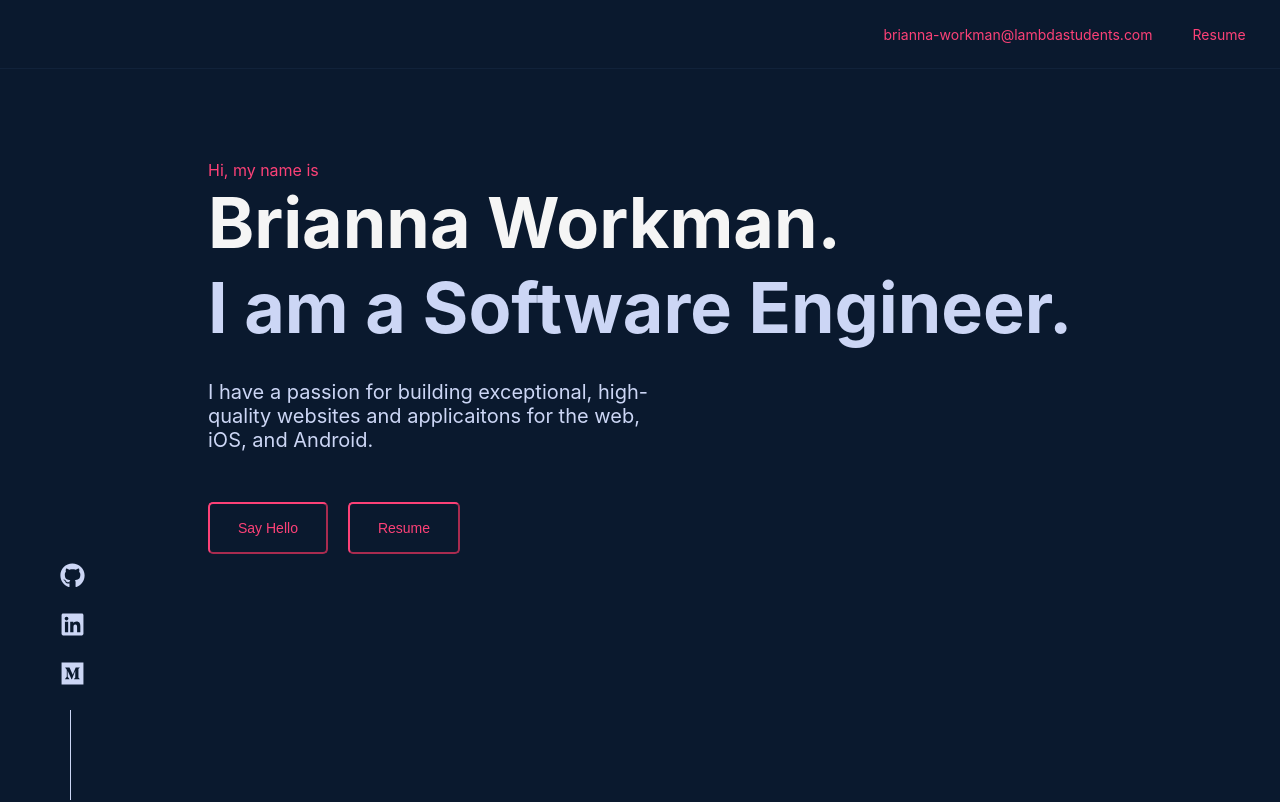
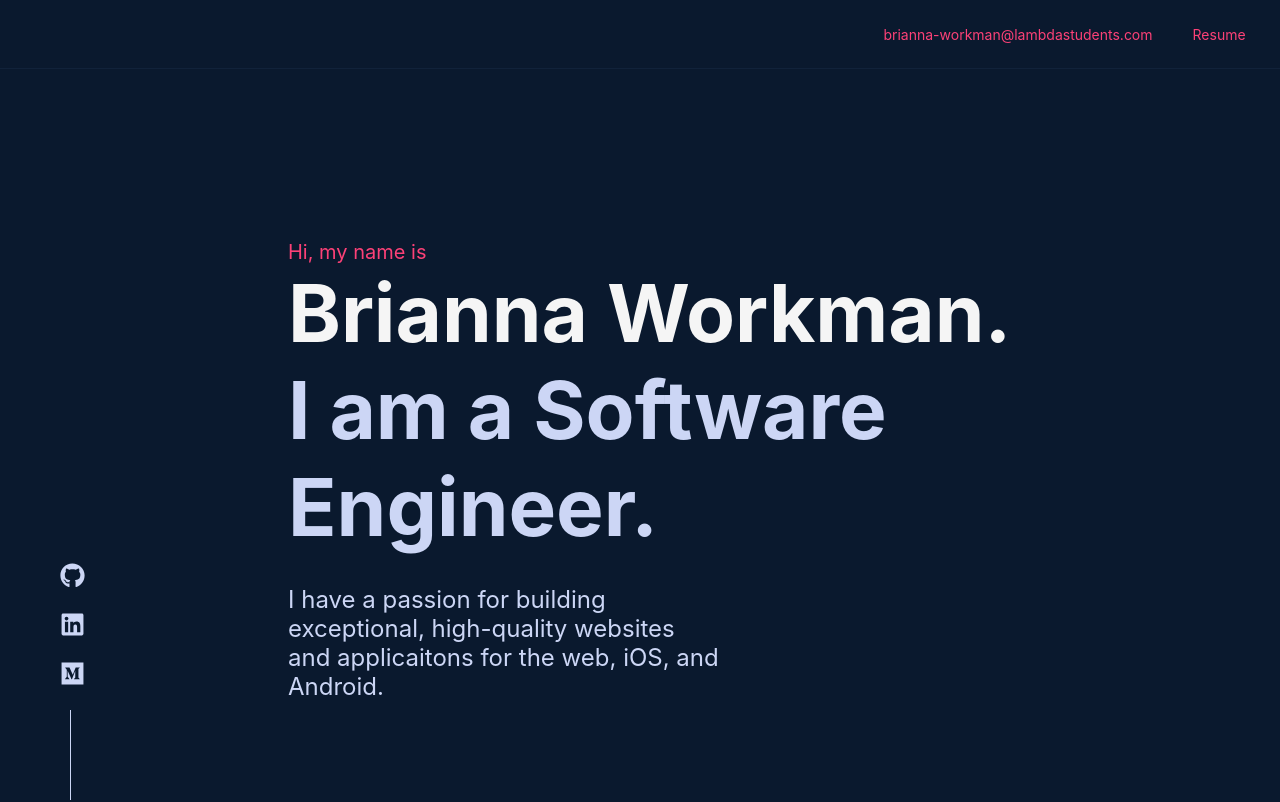
Before and after one commit to briannaworkman/portfolio, a React (Create React App) app: page / in a window 1280 px wide. Shown: the top 802 px of the page. Built offline with nearby package versions, Linux system fonts and the light colour scheme.

Commit message:
gets rid of email and resume buttons in header

```diff
--- a/src/assets/styles/header.css
+++ b/src/assets/styles/header.css
@@ -1,8 +1,8 @@
 .header-container {
   height: 100vh;
   margin: 0 auto;
-  padding-left: 5rem;
-  padding-top: 10rem;
+  padding-left: 10rem;
+  padding-top: 30vh;
 }
 
 .header {
@@ -13,18 +13,18 @@
 .header-p {
   color: #fc4177;
   margin: 0;
-  font-size: 16px;
+  font-size: 20px;
 }
 
 .header-h1 {
   color: #f5f5f5;
-  font-size: 70px;
+  font-size: 80px;
   margin: 0;
 }
 
 .header-h2 {
   color: #ccd6f5;
-  font-size: 70px;
+  font-size: 80px;
   margin: 0;
 }
 
@@ -32,7 +32,7 @@
   margin-top: 30px;
   width: 50%;
   color: #ccd6f5;
-  font-size: 20px;
+  font-size: 24px;
 }
 
 .button-container {
--- a/src/components/Header.js
+++ b/src/components/Header.js
@@ -13,14 +13,6 @@ function Header() {
           I have a passion for building exceptional, high-quality websites and
           applicaitons for the web, iOS, and Android.
         </p>
-        <div className='button-container'>
-          <a href='mailto:brianna.workman@hotmail.com'>
-            <button className='button'>Say Hello</button>
-          </a>
-          <a href={resume} download>
-            <button className='button'>Resume</button>
-          </a>
-        </div>
       </div>
     </div>
   );
```
